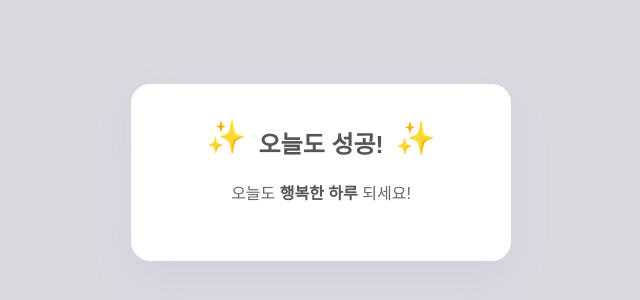
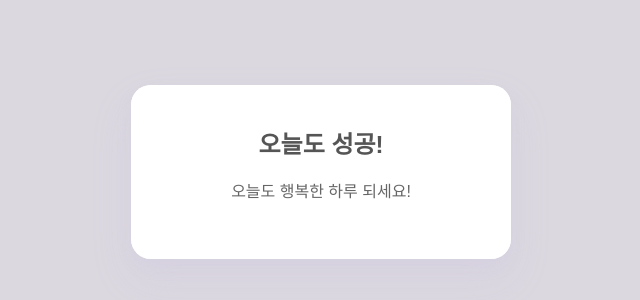
Before and after one commit to hyeji12355/attendance-check-system, a plain HTML site: page public/index.html in a window 1280 px wide. Shown: the part 228-528 px from the top of the page, without its empty margins (319-959 px from the left). Drawn offline with Linux system fonts and the light colour scheme.

Commit message:
Update index.html

```diff
--- a/public/index.html
+++ b/public/index.html
@@ -1,3 +1,4 @@
+<!DOCTYPE html>
 <html lang="ko">
 <head>
     <meta charset="UTF-8">
@@ -43,17 +44,6 @@
             border-radius: min(4vh, 20px);
             z-index: -1;
         }
-        .card::before {
-            content: '';
-            position: absolute;
-            top: 4px;
-            left: 4px;
-            right: 4px;
-            bottom: 4px;
-            background: rgba(200, 190, 230, 0.1);
-            border-radius: min(4vh, 20px);
-            z-index: -2;
-        }
         .success-header {
             display: flex;
             align-items: center;
@@ -68,75 +58,28 @@
             position: relative;
             display: inline-block;
         }
-        .success-text::after {
-            content: '';
-            position: absolute;
-            bottom: -8px;
-            left: -10%;
-            width: 120%;
-            height: 8px;
-            background: #f3f0fb;
-            z-index: -1;
-            border-radius: 4px;
-        }
         .card p {
             color: #666666;
             margin: min(3vh, 15px) 0;
             font-size: min(3.5vh, 16px);
             line-height: 1.5;
         }
-        .success-icon {
-            font-size: min(6vh, 32px);
-            color: #e6c4ff;
-            display: inline-block;
-            transform-origin: center;
-            animation: bounce 2s infinite;
-        }
-        .highlight {
-            color: #555555;
-            font-weight: 700;
-            position: relative;
-            display: inline-block;
-        }
-        .highlight::after {
-            content: '';
-            position: absolute;
-            bottom: 0;
-            left: 0;
-            width: 100%;
-            height: 30%;
-            background: #f3f0fb;
-            z-index: -1;
-            border-radius: 2px;
-        }
-        @keyframes bounce {
-            0%, 100% { transform: translateY(0); }
-            50% { transform: translateY(-6px); }
-        }
-        .left-star {
-            animation-delay: 0s;
-        }
-        .right-star {
-            animation-delay: 0.5s;
-        }
     </style>
 </head>
 <body>
     <div class="card">
         <div class="success-header">
-            <div class="success-icon left-star">✨</div>
             <div class="success-text">오늘도 성공!</div>
-            <div class="success-icon right-star">✨</div>
         </div>
         <p>오늘도 <span class="highlight">행복한 하루</span> 되세요!</p>
     </div>
 
-    <!-- Firebase 초기화 스크립트 -->
+    <!-- Firebase 초기화 및 Firestore 연동 -->
     <script type="module">
-        // Import the functions you need from the SDKs you need
         import { initializeApp } from "https://www.gstatic.com/firebasejs/9.15.0/firebase-app.js";
+        import { getFirestore, doc, setDoc, Timestamp } from "https://www.gstatic.com/firebasejs/9.15.0/firebase-firestore.js";
 
-        // Firebase configuration
+        // Firebase 설정
         const firebaseConfig = {
             apiKey: "AIzaSyDZlLaZ61B3s2UrytwDo6XfD07WO5GSG78",
             authDomain: "attendance-check-system.firebaseapp.com",
@@ -146,9 +89,28 @@
             appId: "1:310374000832:web:cbc5c82db331ec2a3ca525"
         };
 
-        // Initialize Firebase
+        // Firebase 초기화
         const app = initializeApp(firebaseConfig);
-        console.log("Firebase initialized:", app);
+        const db = getFirestore(app);
+
+        // URL에서 user_id 가져오기
+        const params = new URLSearchParams(window.location.search);
+        const userId = params.get("user_id");
+
+        if (userId) {
+            // Firestore에 출석 기록 추가
+            const attendanceDoc = doc(db, "attendance", userId);
+            setDoc(attendanceDoc, {
+                user_id: userId,
+                attended_at: Timestamp.now()
+            }).then(() => {
+                console.log("출석 기록 성공!");
+            }).catch((error) => {
+                console.error("출석 기록 실패:", error);
+            });
+        } else {
+            console.error("URL에 user_id가 없습니다.");
+        }
     </script>
 </body>
 </html>
```
